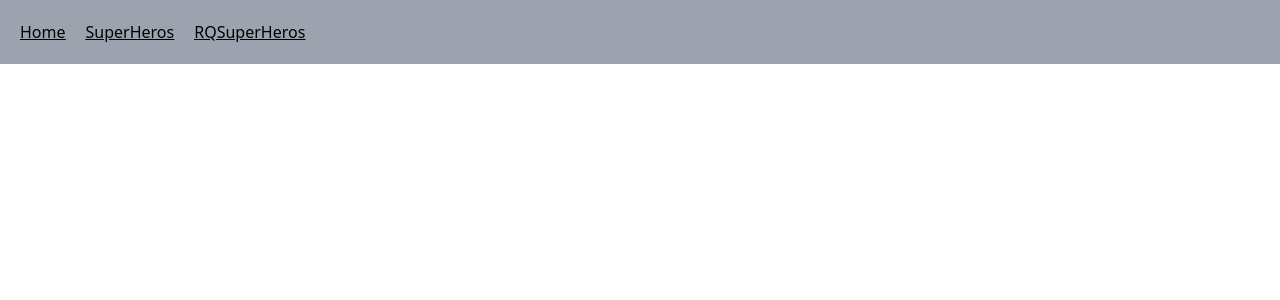
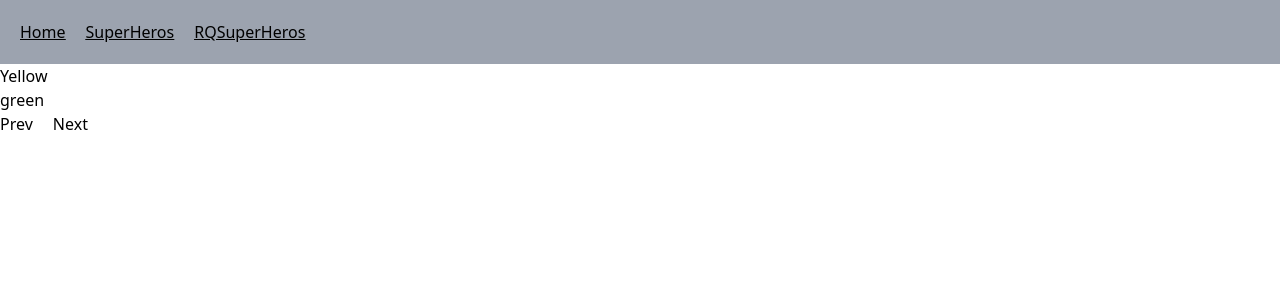
Before and after one commit to Ritesh9919/learning-react-query, a React (Vite) app in the folder react-query/: page /rg-paginate in a window 1280 px wide. Shown: the top 300 px of the page. Built offline with nearby package versions, Linux system fonts and the light colour scheme; data requests are answered from the project's data file.

Commit message:
paginated query

```diff
--- a/react-query/db.json
+++ b/react-query/db.json
@@ -41,5 +41,39 @@
       "id": "riteshm",
       "courses": ["react", "node.js"]
     }
+  ],
+  "colors": [
+    {
+      "id": 1,
+      "label": "Yellow"
+    },
+    {
+      "id": 2,
+      "label": "green"
+    },
+    {
+      "id": 3,
+      "label": "blue"
+    },
+    {
+      "id": 4,
+      "label": "black"
+    },
+    {
+      "id": 5,
+      "label": "pink"
+    },
+    {
+      "id": 6,
+      "label": "gray"
+    },
+    {
+      "id": 7,
+      "label": "cyan"
+    },
+    {
+      "id": 8,
+      "label": "voilet"
+    }
   ]
 }
--- a/react-query/src/App.jsx
+++ b/react-query/src/App.jsx
@@ -8,6 +8,7 @@ import RQSuperHero from "./components/RQSuperHero";
 import ParallelQuery from "./components/ParallelQuery";
 import DynamicParallel from "./components/DynamicParallel";
 import DependedQuery from "./components/DependedQuery";
+import PaginateQuery from "./components/PaginateQuery";
 
 const queryClient = new QueryClient();
 
@@ -22,6 +23,7 @@ function App() {
         </div>
         <Routes>
           <Route path="/" element={<Home />} />
+          <Route path="/rg-paginate" element={<PaginateQuery />} />
           <Route
             path="/dynamic-parallel-query"
             element={<DynamicParallel heroId={[1, 3]} />}
--- /dev/null
+++ b/react-query/src/components/PaginateQuery.jsx
@@ -0,0 +1,42 @@
+import { useState } from "react";
+import { useQuery } from "react-query";
+import axios from "axios";
+
+const fetchColors = (page) => {
+  return axios.get(`http://localhost:4000/colors?_limit=2&_page=${page}`);
+};
+
+function PaginateQuery() {
+  const [pageNumber, setPageNumber] = useState(1);
+  const { data } = useQuery(
+    ["colors", pageNumber],
+    () => fetchColors(pageNumber),
+    {
+      keepPreviousData: true,
+    }
+  );
+  return (
+    <div>
+      <ol>
+        {data?.data.map((color) => (
+          <li>{color.label}</li>
+        ))}
+      </ol>
+      <button
+        onClick={() => setPageNumber((prev) => prev - 1)}
+        disabled={pageNumber == 1}
+        className="mr-5"
+      >
+        Prev
+      </button>
+      <button
+        onClick={() => setPageNumber((prev) => prev + 1)}
+        disabled={pageNumber == 4}
+      >
+        Next
+      </button>
+    </div>
+  );
+}
+
+export default PaginateQuery;
```
